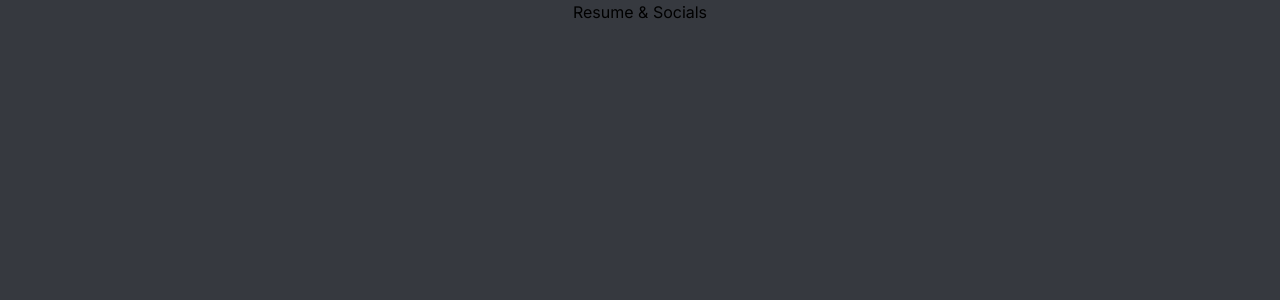
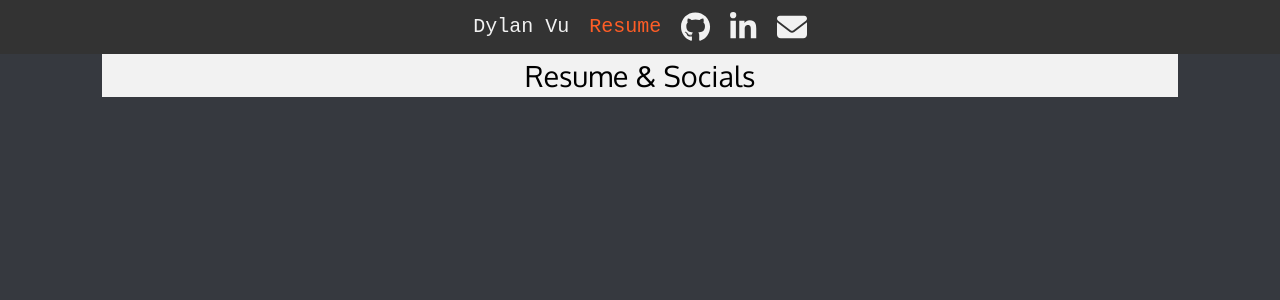
Before and after one commit to dylanvu/dylanvu.github.io, a Next.js app in the folder dylanvu-portfolio/: page /resume-socials in a window 1280 px wide. Shown: the top 300 px of the page. Built offline with nearby package versions, Linux system fonts and the light colour scheme; a web font is replaced by a local one.

Commit message:
add page layout to all pages

```diff
--- a/dylanvu-portfolio/src/app/projects/[project-group-slug]/page.tsx
+++ b/dylanvu-portfolio/src/app/projects/[project-group-slug]/page.tsx
@@ -1,8 +1,11 @@
+import { PageLayout } from "@/app/layout"
 export default function ProjectGroupPage() {
     // generate list of projects based on the json located in public
     return (
-        <div>
-            Some Project Group
-        </div>
+        <PageLayout>
+            <div>
+                Some Project Group
+            </div>
+        </PageLayout>
     )
 }
--- a/dylanvu-portfolio/src/app/projects/page.tsx
+++ b/dylanvu-portfolio/src/app/projects/page.tsx
@@ -1,4 +1,5 @@
 import NavigationGroup, { navigationObject } from "@/components/NavigationGroup"
+import { PageLayout } from "../layout"
 
 export default function Projects() {
     const sections: navigationObject[] = [
@@ -16,11 +17,11 @@ export default function Projects() {
         }
     ]
     return (
-        <div>
+        <PageLayout>
             <div>
                 Projects
             </div>
             <NavigationGroup sections={sections} />
-        </div>
+        </PageLayout>
     )
 }
--- a/dylanvu-portfolio/src/app/resume-socials/page.tsx
+++ b/dylanvu-portfolio/src/app/resume-socials/page.tsx
@@ -1,8 +1,11 @@
+import { PageLayout } from "../layout"
 export default function ResumeSocials() {
 
     return (
-        <div>
-            Resume & Socials
-        </div>
+        <PageLayout>
+            <div>
+                Resume & Socials
+            </div>
+        </PageLayout>
     )
 }
```
